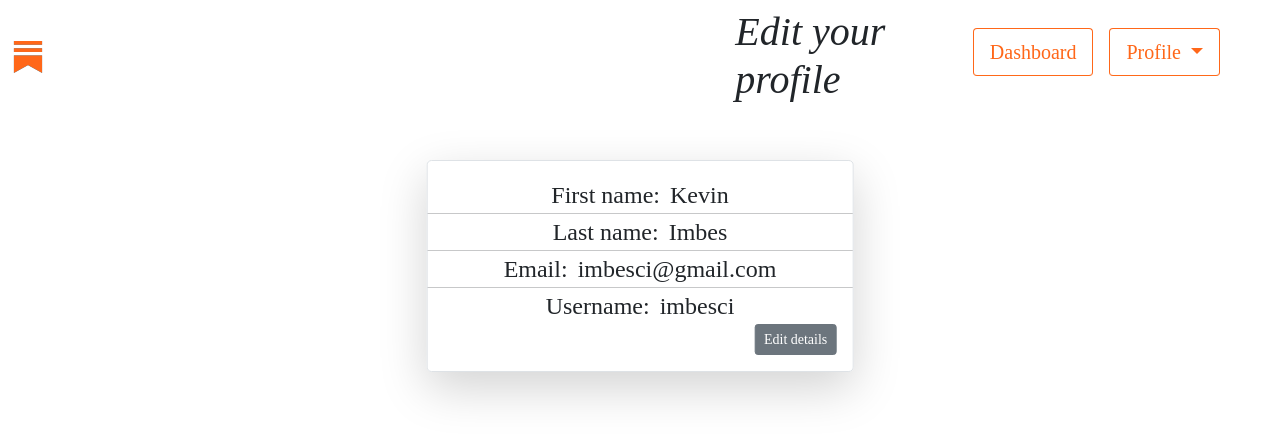
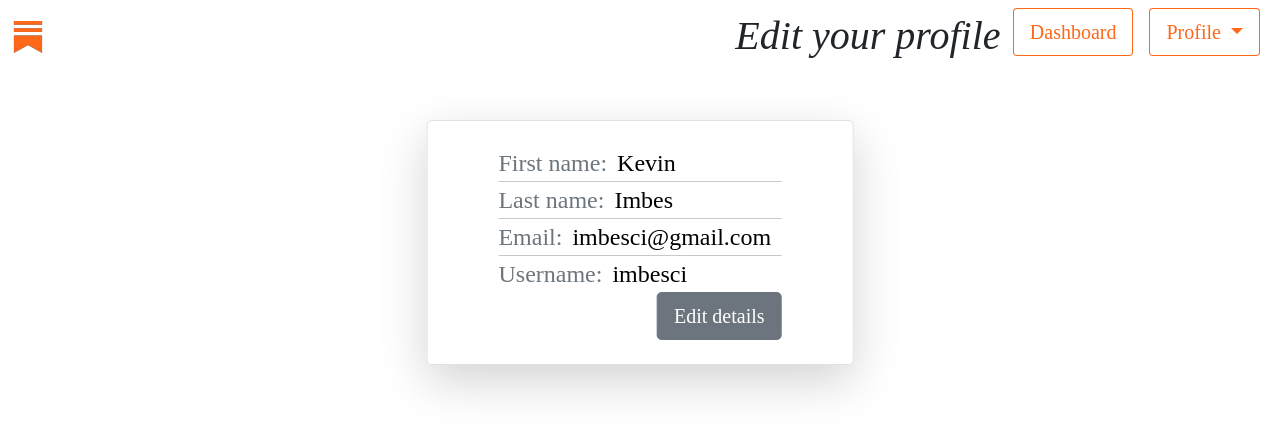
Before and after one commit to imbesci/substack-clone, a Django app: a page that uses substack/templates/snippets/generalheader.html in a window 1280 px wide. Shown: the top 440 px of the page. Run offline with Django 4.2, Linux system fonts and the light colour scheme; a user stored in the database is signed in; data comes from the database, SQL or seed files in the repository; both versions use the stored data as it was after the commit; some libraries are stand-ins or nearby versions.

Commit message:
edit account page updates

```diff
--- a/substack/accounts/templates/accounts/account_details.html
+++ b/substack/accounts/templates/accounts/account_details.html
@@ -5,7 +5,11 @@
 {% block title %}Substack - account management{% endblock title %}
 {% block content %}
 {% include 'snippets/generalheader.html' %}
-
+<style>
+    .biggerbutton {
+        padding: 9px 18px;
+    }
+</style>
 
 
 {% include 'accounts/snippets/detail_snippet.html' %}
--- a/substack/accounts/templates/accounts/snippets/detail_snippet.html
+++ b/substack/accounts/templates/accounts/snippets/detail_snippet.html
@@ -1,19 +1,20 @@
 
-<div class="position-relative start-50 translate-middle-x col-4 mt-5 py-3 border shadow-lg rounded-3 " hx-target="this" hx-swap="outerHTML" style="display:block;">
+<div class="position-relative start-50 translate-middle-x col-4 mt-5 py-4 border shadow-lg rounded-3 " hx-target="this" hx-swap="outerHTML" style="display:block;">
+    <div class="continer-fluid d-flex justify-content-center">
+        <div class="col-8">
+            <div class="" style="width:100%;">
+                <div class="fs-4 text-muted">First name: <span class="ms-1 text-black">{{user.first_name}}</span></div>
+                <hr class="bg-dark">
+                <div class="fs-4 text-muted">Last name: <span class="ms-1 text-black">{{user.last_name}}</span></div>
+                <hr class="bg-dark">
+                <div class="fs-4 text-muted">Email: <span class="ms-1 text-black">{{user.email}}</span></div>
+                <hr class="bg-dark">
+                <div class="fs-4 text-muted">Username: <span class="ms-1 text-black">{{user.username}}</span></div>
+            </div>
 
-    <div class="text-center " style="width:100%;">
-
-        <div class="fs-4">First name: <span class="ms-1">{{user.first_name}}</span></div>
-        <hr class="bg-dark">
-        <div class="fs-4 ">Last name: <span class="ms-1">{{user.last_name}}</span></div>
-        <hr class="bg-dark">
-        <div class="fs-4 ">Email: <span class="ms-1">{{user.email}}</span></div>
-        <hr class="bg-dark">
-        <div class="fs-4 ">Username: <span class="ms-1">{{user.username}}</span></div>
-
-    </div>
-
-    <div class="d-flex justify-content-end">
-    <button class="btn btn-sm btn-secondary me-3" hx-get="{% url 'accounts:edit-snippet' %}">Edit details</button>
+            <div class="d-flex justify-content-end">
+                <button class="btn btn-lg btn-secondary " hx-get="{% url 'accounts:edit-snippet' %}">Edit details</button>
+            </div>
+        </div>
     </div>
 </div>
--- a/substack/templates/snippets/generalheader.html
+++ b/substack/templates/snippets/generalheader.html
@@ -65,7 +65,7 @@
                 <button class="btn btn-lg btn-outline-primary custombuttonbackground rounded-2 me-3">Dashboard</button></form>
 
             <div class="btn-group btn-group-justified ">
-                <button type="button" class="btn btn-lg btn-outline-primary me-5 rounded-2 custombuttonbackground dropdown-toggle" id="timezoneDropdown" data-bs-toggle="dropdown"
+                <button type="button" class="btn btn-lg btn-outline-primary me-2 rounded-2 custombuttonbackground dropdown-toggle" id="timezoneDropdown" data-bs-toggle="dropdown"
                     aria-expanded="false">Profile
                 </button>
                 <ul class="dropdown-menu col-12" aria-labelledby="timezoneDropdown">
--- a/substack/templates/snippets/homepageheader.html
+++ b/substack/templates/snippets/homepageheader.html
@@ -55,7 +55,7 @@
                 <button style="color:white !important; background-color: rbga(0,0,0,0) !important; backdrop-filter: blur(20px); !important; border-color:white !important;" class="btn btn-lg btn-outline-primary me-3 rounded-2 custombuttonbackground">Dashboard</button></form>
 
             <div class="btn-group btn-group-justified ">
-                <button style="color:white !important; background-color: rbga(0,0,0,0) !important; backdrop-filter: blur(20px); !important; border-color:white !important;" type="button" class="btn btn-lg btn-outline-primary me-5 rounded-2 custombuttonbackground dropdown-toggle" id="timezoneDropdown" data-bs-toggle="dropdown"
+                <button style="color:white !important; background-color: rbga(0,0,0,0) !important; backdrop-filter: blur(20px); !important; border-color:white !important;" type="button" class="btn btn-lg btn-outline-primary me-2 rounded-2 custombuttonbackground dropdown-toggle" id="timezoneDropdown" data-bs-toggle="dropdown"
                     aria-expanded="false">
                     Profile
                 </button>
```
Also changed, not shown: substack/accounts/templates/accounts/snippets/edit_snippet.html (+17 -13 lines), substack/db.sqlite3.
